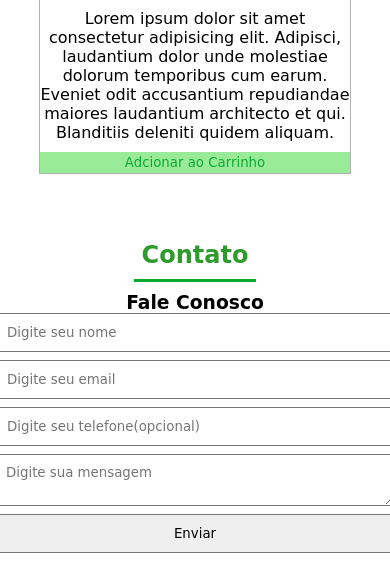
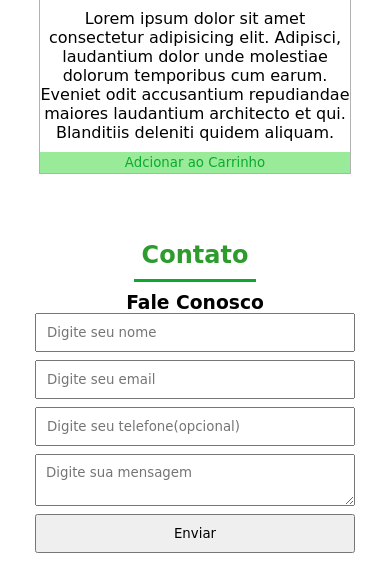
Before and after one commit to Felipe-Ferreira-Pires/Site-Gamer2, a plain HTML site: page index.html in a window 390 px wide. Shown: the part 2923-3511 px from the top of the page. Drawn offline with Linux system fonts and the light colour scheme; a web font is replaced by a local one.

Commit message:
Update style.css
Signed-off-by: Felipe-Ferreira-Pires <ohayama7@gmail.com>

```diff
--- a/style.css
+++ b/style.css
@@ -249,6 +249,6 @@ footer {
    form input,
  form textarea,
  form button{
-   width: 400px
+   width: 320px
  }
 }
```
